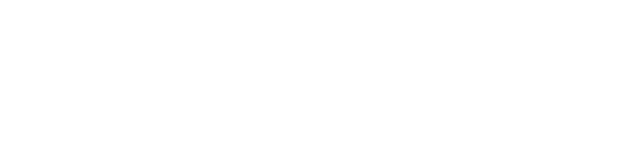
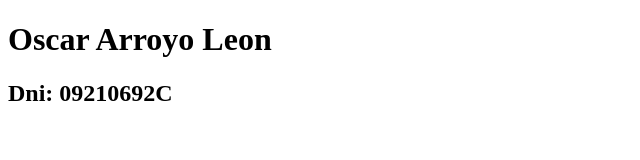
Before and after one commit to samuelMadrigal/trabajoClase, a plain HTML site: page index.html in a window 1280 px wide. Shown: the whole page, without its empty margins (0-640 px from the left). Drawn offline with Linux system fonts and the light colour scheme.

Commit message:
Nombre y dni añadidos

```diff
--- a/index.html
+++ b/index.html
@@ -7,6 +7,7 @@
     <title>Document</title>
 </head>
 <body>
-
+<h1> Oscar Arroyo Leon </h1>
+<h2> Dni: 09210692C </h2>
 </body>
 </html>
```
